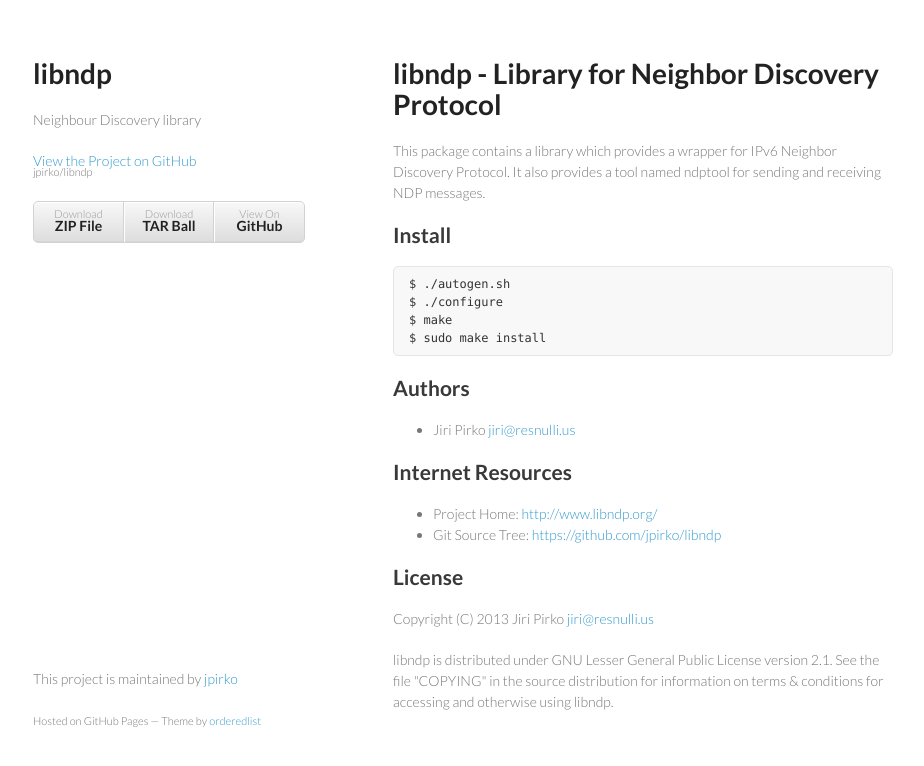
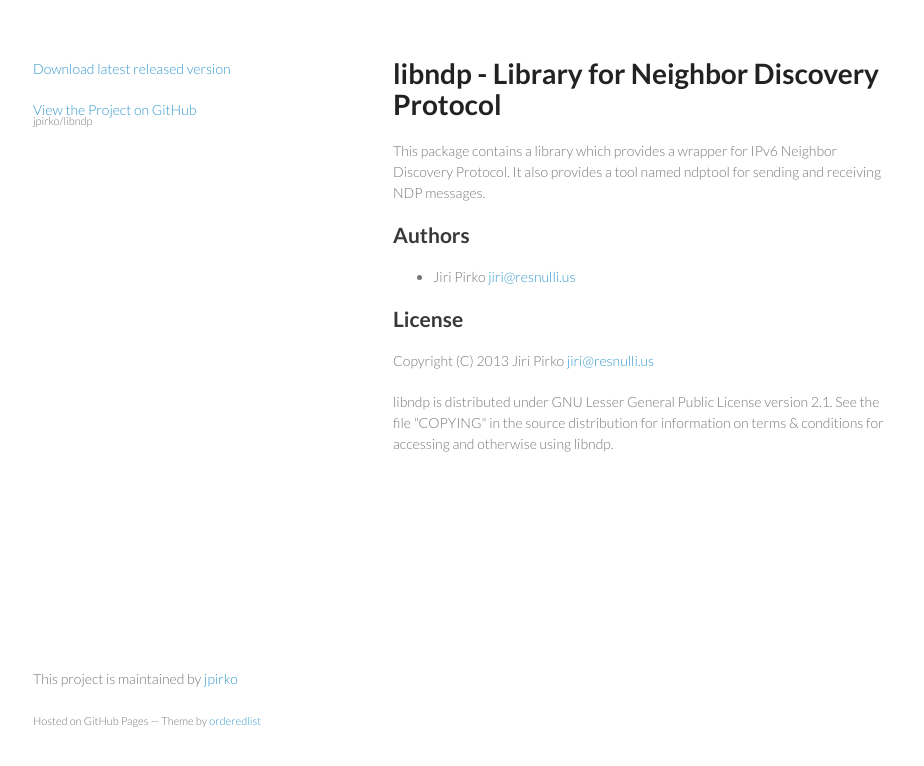
Before and after one commit to jpirko/libndp, a plain HTML site: page index.html in a window 1280 px wide. Shown: the whole page, without its empty margins (177-1101 px from the left). Drawn offline with Linux system fonts and the light colour scheme.

Commit message:
adjust web pages
Signed-off-by: Jiri Pirko <jiri@resnulli.us>

```diff
--- a/index.html
+++ b/index.html
@@ -15,17 +15,10 @@
   <body>
     <div class="wrapper">
       <header>
-        <h1>libndp</h1>
-        <p>Neighbour Discovery library</p>
+        <p class="view"><a href="files/libndp-latest.tar.gz">Download latest released version</a></p>
 
         <p class="view"><a href="https://github.com/jpirko/libndp">View the Project on GitHub <small>jpirko/libndp</small></a></p>
 
-
-        <ul>
-          <li><a href="https://github.com/jpirko/libndp/zipball/master">Download <strong>ZIP File</strong></a></li>
-          <li><a href="https://github.com/jpirko/libndp/tarball/master">Download <strong>TAR Ball</strong></a></li>
-          <li><a href="https://github.com/jpirko/libndp">View On <strong>GitHub</strong></a></li>
-        </ul>
       </header>
       <section>
         <h1>
@@ -36,29 +29,14 @@ for IPv6 Neighbor Discovery Protocol.  It also provides a tool
 named ndptool for sending and receiving NDP messages.</p>
 
 <h2>
-<a name="install" class="anchor" href="#install"><span class="octicon octicon-link"></span></a>Install</h2>
-
-<pre><code>$ ./autogen.sh
-$ ./configure
-$ make
-$ sudo make install
-</code></pre>
-
-<h2>
 <a name="authors" class="anchor" href="#authors"><span class="octicon octicon-link"></span></a>Authors</h2>
 
 <ul>
 <li>Jiri Pirko <a href="mailto:jiri@resnulli.us">jiri@resnulli.us</a>
 </li>
-</ul><h2>
-<a name="internet-resources" class="anchor" href="#internet-resources"><span class="octicon octicon-link"></span></a>Internet Resources</h2>
+</ul>
 
-<ul>
-<li>Project Home:     <a href="http://www.libndp.org/">http://www.libndp.org/</a>
-</li>
-<li>Git Source Tree:  <a href="https://github.com/jpirko/libndp">https://github.com/jpirko/libndp</a>
-</li>
-</ul><h2>
+<h2>
 <a name="license" class="anchor" href="#license"><span class="octicon octicon-link"></span></a>License</h2>
 
 <p>Copyright (C) 2013 Jiri Pirko <a href="mailto:jiri@resnulli.us">jiri@resnulli.us</a></p>
```
